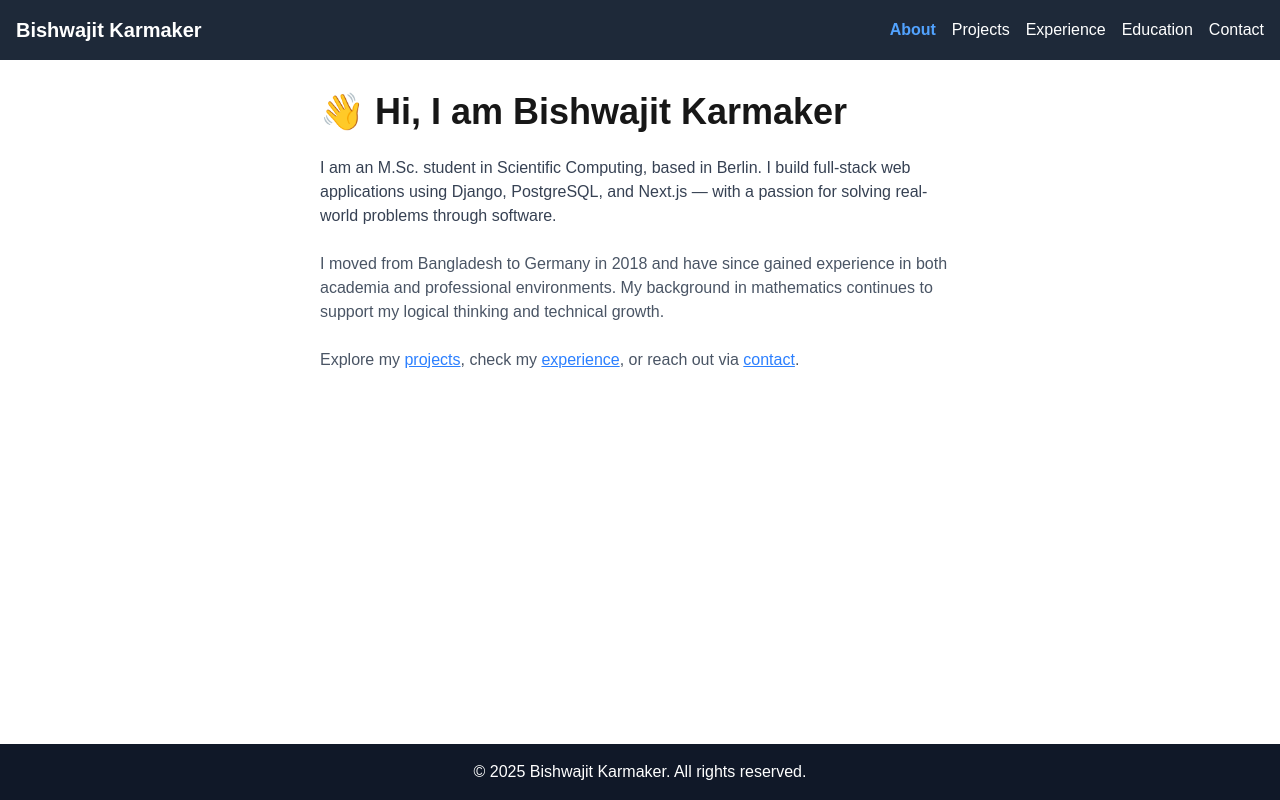
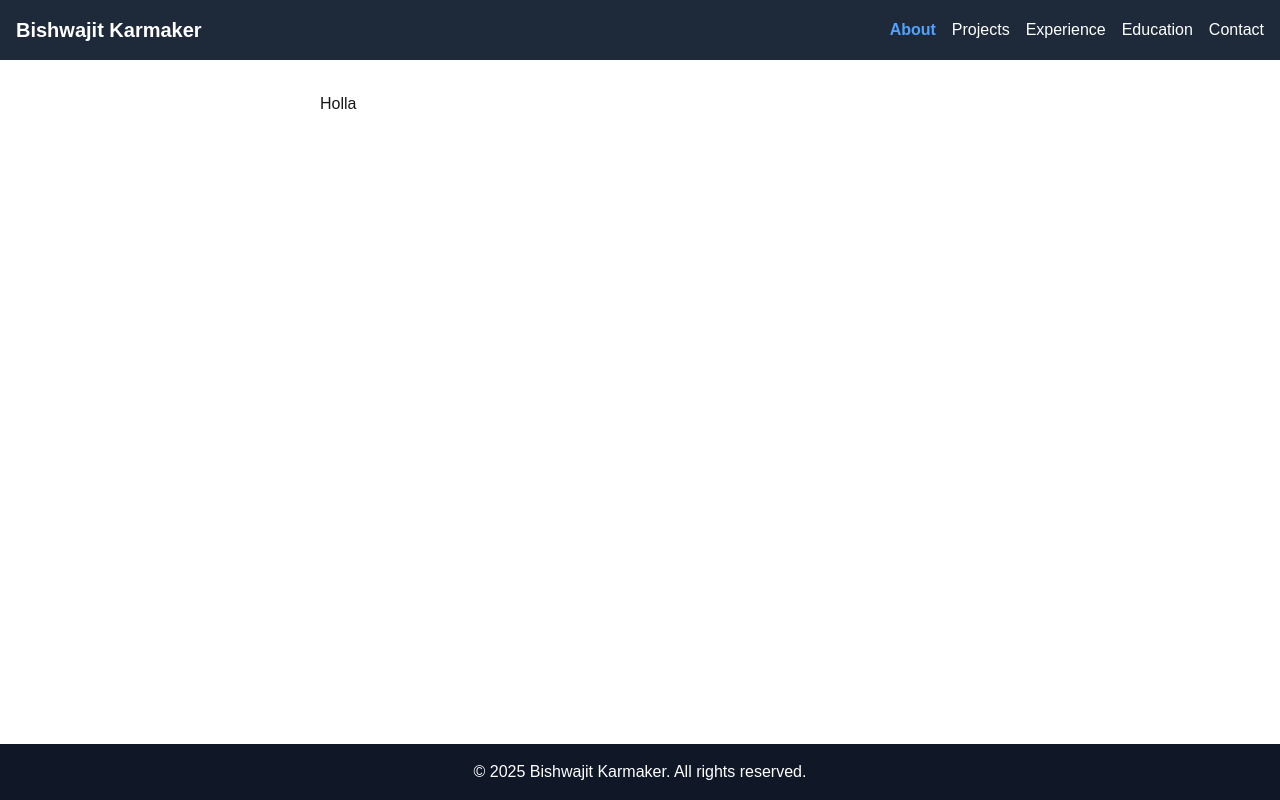
Before and after one commit to Bishwajit93/portfoliosite_frontend, a Next.js app: page / in a window 1280 px wide. Built offline with nearby package versions, Linux system fonts and the light colour scheme.

Commit message:
changes to debug the problem

```diff
--- a/src/app/education/page.tsx
+++ b/src/app/education/page.tsx
@@ -5,23 +5,7 @@ export default function EducationPage() {
   return (
     <Layout>
       <div className="max-w-2xl mx-auto p-4">
-        <h1 className="text-3xl font-bold mb-4">🎓 Education</h1>
-
-        <div className="mb-6">
-          <h2 className="text-xl font-semibold">TU Berlin</h2>
-          <p className="text-gray-700">M.Sc. in Scientific Computing (Ongoing)</p>
-          <p className="text-sm text-gray-600 mt-1">
-            Focus on numerical mathematics, machine intelligence, and optimization.
-          </p>
-        </div>
-
-        <div>
-          <h2 className="text-xl font-semibold">BRAC University, Dhaka</h2>
-          <p className="text-gray-700">B.Sc. in Mathematics</p>
-          <p className="text-sm text-gray-600 mt-1">
-            Completed in Bangladesh with a strong foundation in analytical thinking, logic, and applied mathematics. My academic journey at BRAC University shaped my interest in problem-solving and technology.
-          </p>
-        </div>
+        Holla
       </div>
     </Layout>
   );
--- a/src/app/experience/page.tsx
+++ b/src/app/experience/page.tsx
@@ -5,18 +5,7 @@ export default function HomePage() {
   return (
     <Layout>
       <div className="max-w-2xl mx-auto space-y-6 p-4">
-        <h1 className="text-4xl font-bold">👋 Hi, I am Bishwajit Karmaker</h1>
-        <p className="text-gray-700">
-          I am an M.Sc. student in Scientific Computing, based in Berlin. I build full-stack web applications using Django, PostgreSQL, and Next.js — with a passion for solving real-world problems through software.
-        </p>
-
-        <p className="text-gray-600">
-          I moved from Bangladesh to Germany in 2018 and have since gained experience in both academia and professional environments. My background in mathematics continues to support my logical thinking and technical growth.
-        </p>
-
-        <p className="text-gray-600">
-          Explore my <a href="/projects" className="text-blue-500 underline">projects</a>, check my <a href="/experience" className="text-blue-500 underline">experience</a>, or reach out via <a href="/contact" className="text-blue-500 underline">contact</a>.
-        </p>
+       Holla
       </div>
     </Layout>
   );
--- a/src/app/page.tsx
+++ b/src/app/page.tsx
@@ -5,16 +5,7 @@ export default function HomePage() {
   return (
     <Layout>
       <div className="max-w-2xl mx-auto space-y-6 p-4">
-        <h1 className="text-4xl font-bold">👋 Hi, I am Bishwajit Karmaker</h1>
-        <p className="text-gray-700">
-          I am an M.Sc. student in Scientific Computing, based in Berlin. I build full-stack web applications using Django, PostgreSQL, and Next.js — with a passion for solving real-world problems through software.
-        </p>
-        <p className="text-gray-600">
-          I moved from Bangladesh to Germany in 2018 and have since gained experience in both academia and professional environments. My background in mathematics continues to support my logical thinking and technical growth.
-        </p>
-        <p className="text-gray-600">
-          Explore my <a href="/projects" className="text-blue-500 underline">projects</a>, check my <a href="/experience" className="text-blue-500 underline">experience</a>, or reach out via <a href="/contact" className="text-blue-500 underline">contact</a>.
-        </p>
+        Holla
       </div>
     </Layout>
   );
```
